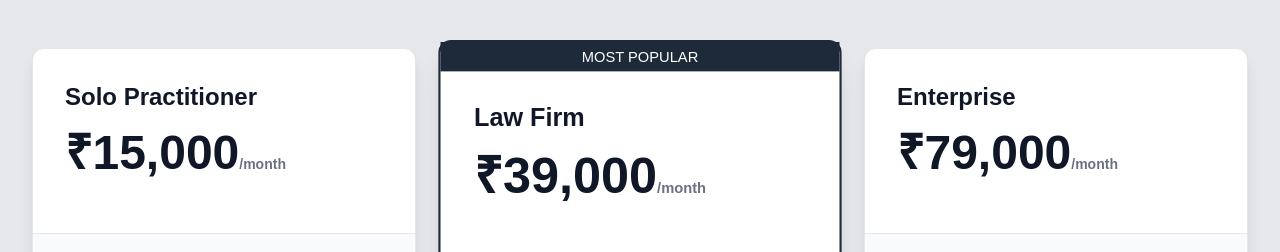
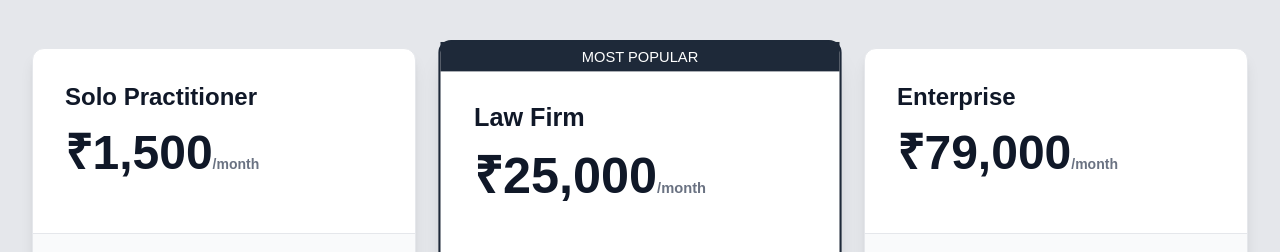
Before and after one commit to rahul-omni/vakeelassist-website, a Next.js app: page / in a window 1280 px wide. Shown: the part 2900-3152 px from the top of the page. Built offline with nearby package versions, Linux system fonts and the light colour scheme.

Commit message:
pricing strip changes

```diff
--- a/src/app/page.tsx
+++ b/src/app/page.tsx
@@ -723,7 +723,7 @@ export default function Home() {
             <div className="bg-white rounded-xl border border-gray-200 shadow-lg overflow-hidden">
               <div className="p-8 border-b border-gray-200">
                 <h3 className="text-2xl font-bold text-gray-900 mb-4">Solo Practitioner</h3>
-                <div className="text-5xl font-extrabold text-gray-900 mb-6">₹15,000<span className="text-gray-500 text-sm">/month</span></div>
+                <div className="text-5xl font-extrabold text-gray-900 mb-6">₹1,500<span className="text-gray-500 text-sm">/month</span></div>
                 </div>
               <div className="p-8 bg-gray-50">
                 <Button className="w-full bg-gray-800 hover:bg-gray-900 text-white py-3 rounded-lg">Start Free Trial</Button>
@@ -734,7 +734,7 @@ export default function Home() {
               <div className="absolute top-0 inset-x-0 bg-gray-800 text-white text-center py-1 text-sm font-medium">MOST POPULAR</div>
               <div className="p-8 border-b border-gray-200 mt-6">
                 <h3 className="text-2xl font-bold text-gray-900 mb-4">Law Firm</h3>
-                <div className="text-5xl font-extrabold text-gray-900 mb-6">₹39,000<span className="text-gray-500 text-sm">/month</span></div>
+                <div className="text-5xl font-extrabold text-gray-900 mb-6">₹25,000<span className="text-gray-500 text-sm">/month</span></div>
                 </div>
               <div className="p-8 bg-gray-100">
                 <Button className="w-full bg-gray-800 hover:bg-gray-900 text-white py-3 rounded-lg">Start Free Trial</Button>
```
